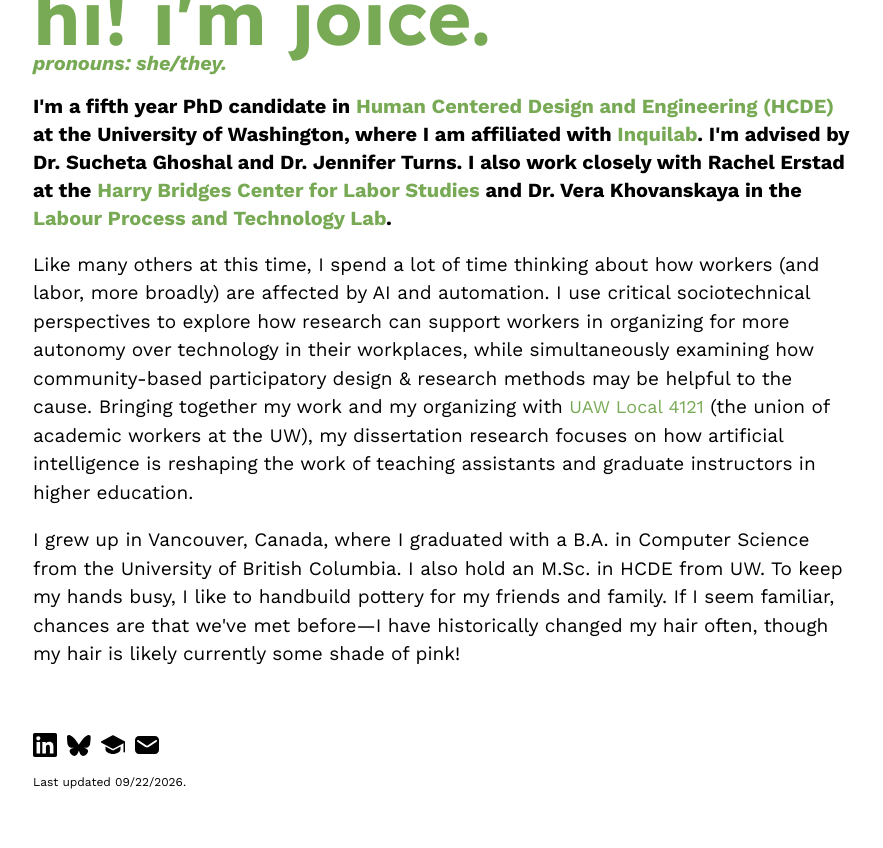
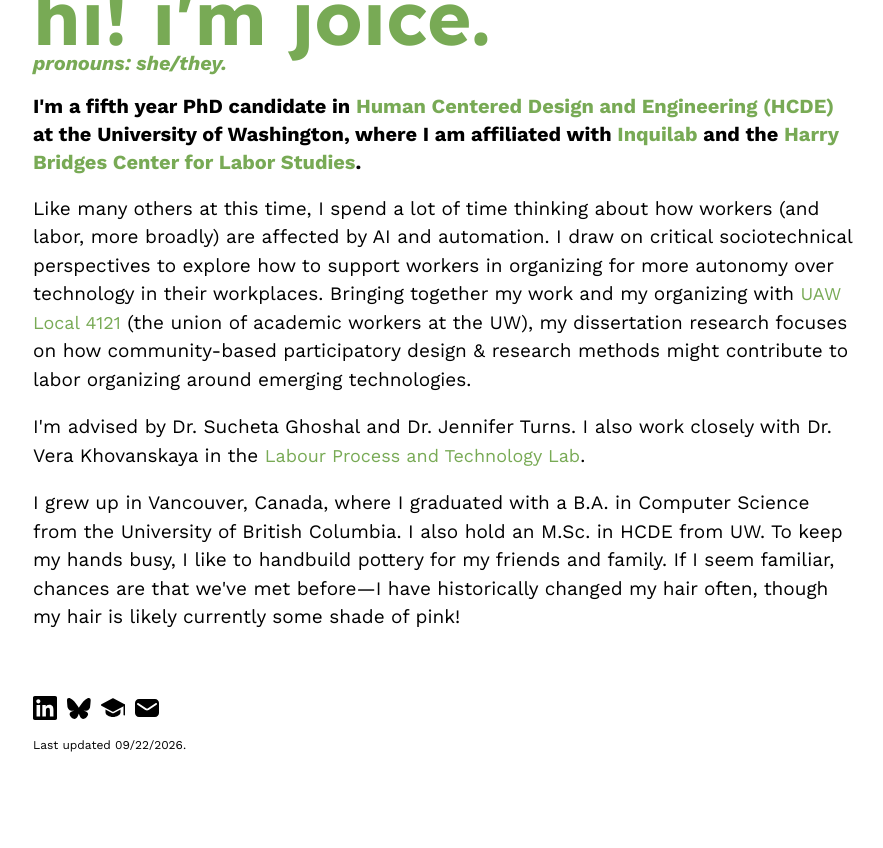
Before and after one commit to joitng/joitng.github.io, a Jekyll site: the page built from index.html, in a window 1280 px wide. Shown: the part 297-1145 px from the top of the page, without its empty margins (195-1078 px from the left). Built offline with Jekyll 4.4.1, drawn with Linux system fonts in a browser that asks for light colours; after the commit the page ends 1108 px from its top, so only the background shows below that.

Commit message:
updating website a bit

```diff
--- a/index.html
+++ b/index.html
@@ -5,7 +5,7 @@
 
 <div id="intro">
     <div class="profile-pic">
-        <img src="/assets/joice_museum.jpg" alt="chinese-canadian woman with magenta hair taking a selfie in the dark screen of an iPad that didn't work at a museum">
+        <img src="/assets/joice_snow.jpg" alt="chinese-canadian woman with magenta hair on a snowy glacier smiling at the camera">
     </div>
     <h1 id="title">
         hi! i'm joice.
@@ -13,11 +13,13 @@
     <div id="top-links">
         <h4 class="subtitle">pronouns: she/they.</h4>
     </div>
-    <h4>I'm a fifth year PhD candidate in <a href="https://www.hcde.washington.edu/" target="_blank">Human Centered Design and Engineering (HCDE)</a> at the University of Washington, where I am affiliated with <a href="https://inquilab.cc/" target="_blank">Inquilab</a>.
-        I'm advised by Dr. Sucheta Ghoshal and Dr. Jennifer Turns. I also work closely with Rachel Erstad at the <a href="https://labor.washington.edu/" target="_blank">Harry Bridges Center for Labor Studies</a> and Dr. Vera Khovanskaya in the <a href="https://labourlab.ca/">Labour Process and Technology Lab</a>.</h4>
+    <h4>I'm a fifth year PhD candidate in <a href="https://www.hcde.washington.edu/" target="_blank">Human Centered Design and Engineering (HCDE)</a> at the University of Washington, where I am affiliated with <a href="https://inquilab.cc/" target="_blank">Inquilab</a> and the <a href="https://labor.washington.edu/" target="_blank">Harry Bridges Center for Labor Studies</a>.</h4>
     <p>Like many others at this time, I spend a lot of time thinking about how workers (and labor, more broadly) are affected by AI and automation.
-        I use critical sociotechnical perspectives to explore how research can support workers in organizing for more autonomy over technology in their workplaces, while simultaneously examining how community-based participatory design & research methods may be helpful to the cause.
-        Bringing together my work and my organizing with <a href="https://uaw4121.org/">UAW Local 4121</a> (the union of academic workers at the UW), my dissertation research focuses on how artificial intelligence is reshaping the work of teaching assistants and graduate instructors in higher education.
+        I draw on critical sociotechnical perspectives to explore how to support workers in organizing for more autonomy over technology in their workplaces.
+        Bringing together my work and my organizing with <a href="https://uaw4121.org/">UAW Local 4121</a> (the union of academic workers at the UW), my dissertation research focuses on how community-based participatory design & research methods might contribute to labor organizing around emerging technologies.
+    </p>
+    <p>
+        I'm advised by Dr. Sucheta Ghoshal and Dr. Jennifer Turns. I also work closely with Dr. Vera Khovanskaya in the <a href="https://labourlab.ca/">Labour Process and Technology Lab</a>.
     </p>
     <p>I grew up in Vancouver, Canada, where I graduated with a B.A. in Computer Science from the University of British Columbia. I also hold an M.Sc. in HCDE from UW. To keep my hands busy, I like to handbuild pottery for my friends and family.
         If I seem familiar, chances are that we've met before—I have historically changed my hair often, though my hair is likely currently some shade of pink!
```
Also changed, not shown: 2 other files.
